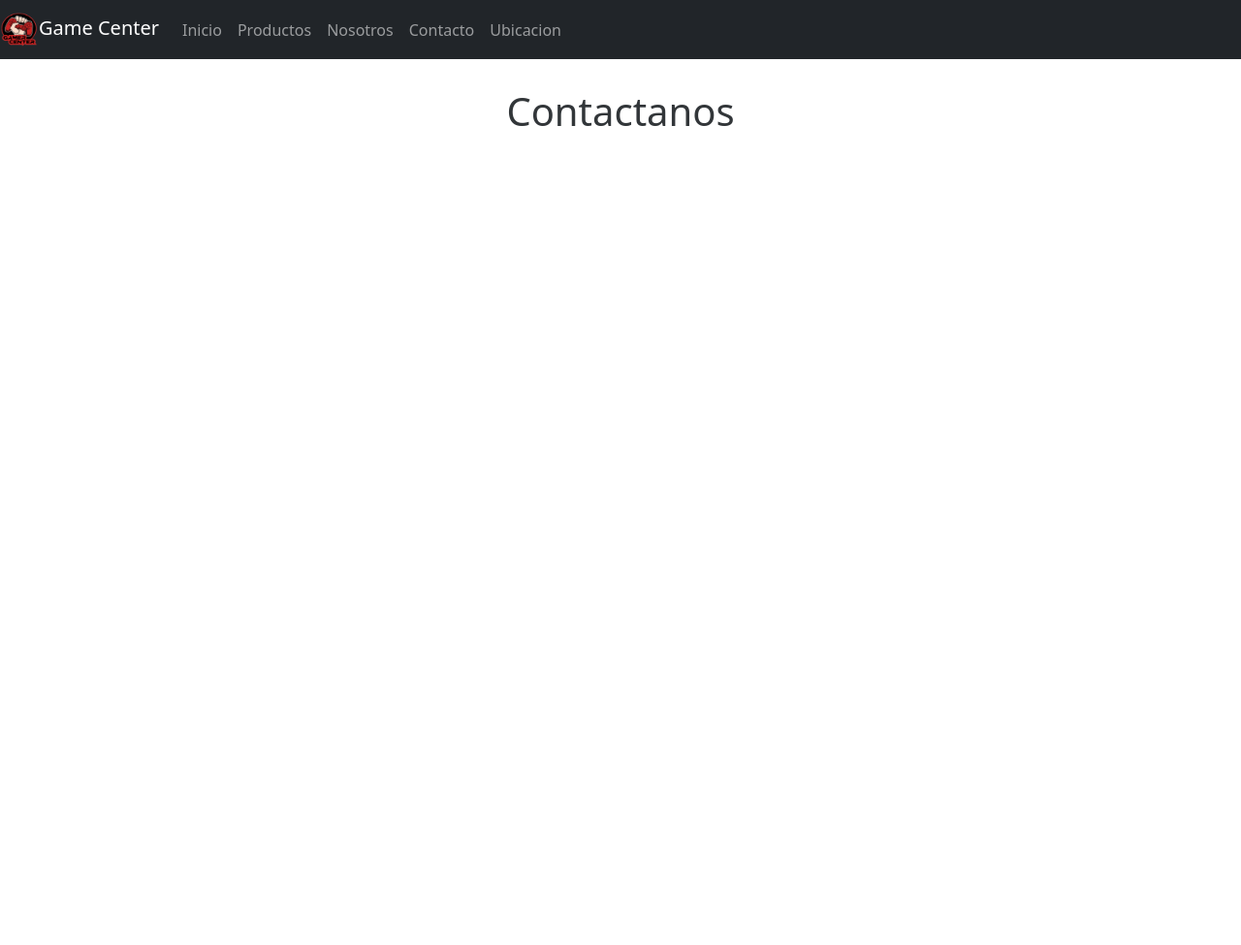
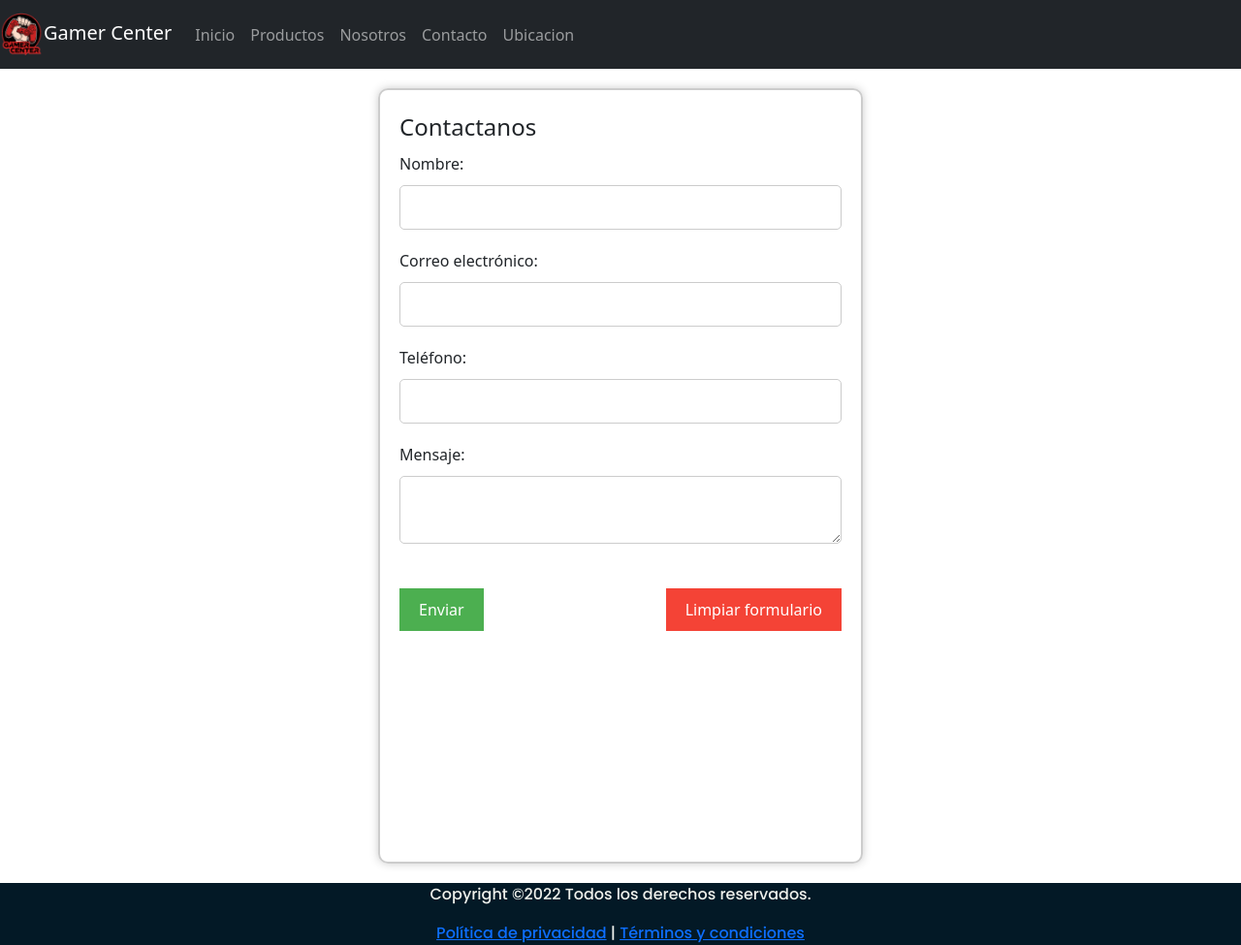
Before and after one commit to sotocortez/Proyecto-final, a plain HTML site: page pages/contacto.html in a window 1280 px wide. Shown: the whole page at 97% size. Before the commit the page ends 800 px from the top, so only its background shows below. Drawn offline with nearby package versions, Linux system fonts and the light colour scheme.

Commit message:
tercer commit

```diff
--- a/css/style.css
+++ b/css/style.css
@@ -6,13 +6,32 @@
 
 body{
     background-color: rgb(255, 255, 255);
+    margin: 0;
+    padding: 0;
+}
+
+header{
+    margin-bottom: 20px;
 }
 
 h1{
     text-align: center;
+    margin: 10px;
+    padding: 5px;
+}
+
+h2{
+    text-align: center;
     margin: 15px;
     padding: 15px;
-    animation-duration: 3s;
+}
+
+.container{
+    min-height: 100vh;
+}
+
+.prueba1{
+    animation-duration: 4s;
     animation-name: aparecer;
     animation-iteration-count: infinite;
 }
@@ -26,20 +45,89 @@ h1{
     }
 }
 
-h2{
-    text-align: center;
-    margin: 15px;
-    padding: 15px;
-    animation-duration: 3s;
-    animation-name: aparecer;
-    animation-iteration-count: infinite;
-}
-
 .row{
     margin: 2rem;
     display: flex;
     justify-content: space-around;
 }
+
+
+.sobre{
+    font-family: 'Roboto', sans-serif;
+    font-size: 18px;
+    text-align: left;
+    padding: 60px;
+    margin: 60px auto;
+    max-width: 800px;
+}
+
+
+
+label, input {
+    display: inline-block;
+    }
+
+button[type="submit"] {
+    background-color: #4CAF50;
+    }
+
+form {
+    border: 2px solid #ccc;
+    padding: 20px;
+    min-height: 100vh;
+    border-radius: 10px;
+    box-shadow: 0px 0px 10px #ccc;
+    width: 500px;
+    margin: 0 auto;
+  }
+
+  label {
+    display: block;
+    margin-bottom: 10px;
+  }
+
+  input[type="text"],
+  input[type="email"],
+  input[type="tel"],
+  textarea {
+    width: 100%;
+    padding: 10px;
+    margin-bottom: 20px;
+    border-radius: 5px;
+    border: 1px solid #ccc;
+  }
+
+.button-container {
+    display: flex;
+    justify-content: space-between;
+    align-items: center;
+    margin-top: 20px;
+  }
+
+  .submit-button {
+    background-color: #4CAF50;
+    color: white;
+    border: none;
+    padding: 10px 20px;
+    text-align: center;
+    text-decoration: none;
+    display: inline-block;
+    font-size: 16px;
+    margin-right: 10px;
+    cursor: pointer;
+  }
+
+  .reset-button {
+    background-color: #f44336;
+    color: white;
+    border: none;
+    padding: 10px 20px;
+    text-align: center;
+    text-decoration: none;
+    display: inline-block;
+    font-size: 16px;
+    cursor: pointer;
+  }
 
 
 
@@ -51,4 +139,5 @@ footer{
     list-style: none;
     margin: 0 auto;
     text-align: center;
+    margin-top: 20px;
 }
--- a/index.html
+++ b/index.html
@@ -5,6 +5,9 @@
     <meta http-equiv="X-UA-Compatible" content="IE=edge">
     <meta name="viewport" content="width=device-width, initial-scale=1.0">
     <link rel="shortcut icon" href="./img/logos/logo 2.png">
+    <link rel="preconnect" href="https://fonts.googleapis.com">
+    <link rel="preconnect" href="https://fonts.gstatic.com" crossorigin>
+    <link href="https://fonts.googleapis.com/css2?family=Poppins:wght@100;300;500&family=Roboto:wght@100;400&display=swap" rel="stylesheet">
     <link href="https://cdn.jsdelivr.net/npm/bootstrap@5.3.0-alpha1/dist/css/bootstrap.min.css" rel="stylesheet" integrity="sha384-GLhlTQ8iRABdZLl6O3oVMWSktQOp6b7In1Zl3/Jr59b6EGGoI1aFkw7cmDA6j6gD" crossorigin="anonymous">
     <link rel="stylesheet" href="./css/style.css">
     <title>Gamer Center</title>
@@ -43,7 +46,7 @@
     </header>
     <main class="main">
         <div class="pd">
-          <h1>Productos destacados</h1>
+          <h1 class="prueba1">Productos destacados</h1>
           <div class="row row-cols-1 row-cols-sm-2 row-cols-md-4 g-4">
             <div class="col">
               <div class="card" style="width: 15rem;">
@@ -91,7 +94,7 @@
 
 
         <div class="oe">
-          <h2>Ofertas especiales</h2>
+          <h2 class="ih">Ofertas especiales</h2>
           <div class="row row-cols-1 row-cols-sm-2 row-cols-md-4 g-4">
             <div class="col">
               <div class="card" style="width: 15rem;">
@@ -142,7 +145,6 @@
       <p>Copyright ©2022 Todos los derechos reservados.</p>
       <a href="privacy.html">Política de privacidad</a> |
       <a href="terms.html">Términos y condiciones</a>
-    </p>
     </footer>
 
     <script src="https://cdn.jsdelivr.net/npm/bootstrap@5.3.0-alpha1/dist/js/bootstrap.bundle.min.js" integrity="sha384-w76AqPfDkMBDXo30jS1Sgez6pr3x5MlQ1ZAGC+nuZB+EYdgRZgiwxhTBTkF7CXvN" crossorigin="anonymous"></script>
--- a/pages/contacto.html
+++ b/pages/contacto.html
@@ -5,6 +5,9 @@
     <meta http-equiv="X-UA-Compatible" content="IE=edge">
     <meta name="viewport" content="width=device-width, initial-scale=1.0">
     <link rel="shortcut icon" href="../img/logos/logo 2.png">
+    <link rel="preconnect" href="https://fonts.googleapis.com">
+    <link rel="preconnect" href="https://fonts.gstatic.com" crossorigin>
+    <link href="https://fonts.googleapis.com/css2?family=Poppins:wght@100;300;500&family=Roboto:wght@100;400&display=swap" rel="stylesheet">
     <link href="https://cdn.jsdelivr.net/npm/bootstrap@5.3.0-alpha1/dist/css/bootstrap.min.css" rel="stylesheet" integrity="sha384-GLhlTQ8iRABdZLl6O3oVMWSktQOp6b7In1Zl3/Jr59b6EGGoI1aFkw7cmDA6j6gD" crossorigin="anonymous">
     <link rel="stylesheet" href="../css/style.css">
     <title>Contactanos</title>
@@ -14,7 +17,7 @@
         <nav class="navbar navbar-expand-md bg-dark" data-bs-theme="dark"
             <div class="container-fluid">
               <a class="navbar-brand" href="../index.html">
-                <img src="../img/logos/logo 2.png" alt="Logo" width="40" height="35">Game Center</a>
+                <img src="../img/logos/logo 2.png" alt="Logo" width="45" height="45">Gamer Center</a>
               <button class="navbar-toggler" type="button" data-bs-toggle="collapse" data-bs-target="#navbarNav" aria-controls="navbarNav" aria-expanded="false" aria-label="Toggle navigation">
                 <span class="navbar-toggler-icon"></span>
               </button>
@@ -41,14 +44,34 @@
           </nav>
 
     </header>
-    <main class="main">
-        <div>
-            <h1>Contactanos</h1>
+
+    <form>
+      <fieldset>
+        <legend>Contactanos</legend>
+        <label for="name">Nombre:</label>
+        <input type="text" id="name" name="name" required>
+
+        <label for="email">Correo electrónico:</label>
+        <input type="email" id="email" name="email" required>
+
+        <label for="phone">Teléfono:</label>
+        <input type="tel" id="phone" name="phone" pattern="\d[\d\-\(\)\s]*" required>
+
+        <label for="message">Mensaje:</label>
+        <textarea id="message" name="message" required></textarea>
+
+        <div class="button-container">
+          <button type="submit" class="submit-button">Enviar</button>
+          <input type="reset" value="Limpiar formulario" class="reset-button">
         </div>
+      </fieldset>
+    </form>
 
-    </main>
+
     <footer>
-
+      <p>Copyright ©2022 Todos los derechos reservados.</p>
+      <a href="privacy.html">Política de privacidad</a> |
+      <a href="terms.html">Términos y condiciones</a>
     </footer>
 
     <script src="https://cdn.jsdelivr.net/npm/bootstrap@5.3.0-alpha1/dist/js/bootstrap.bundle.min.js" integrity="sha384-w76AqPfDkMBDXo30jS1Sgez6pr3x5MlQ1ZAGC+nuZB+EYdgRZgiwxhTBTkF7CXvN" crossorigin="anonymous"></script>
```
Also changed, not shown: pages/nosotros.html (+20 -7 lines), pages/productos.html (+5 -2 lines), pages/ubicacion.html (+5 -2 lines).
